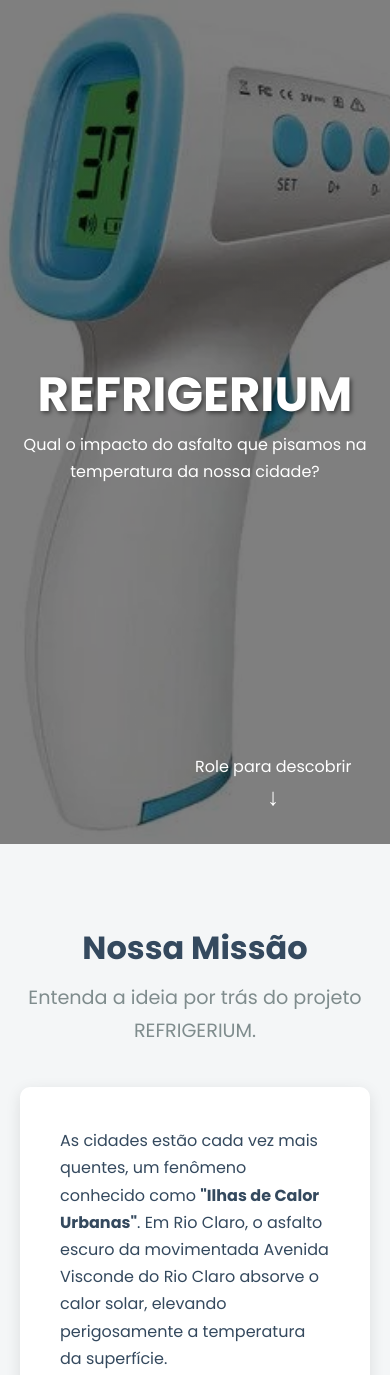
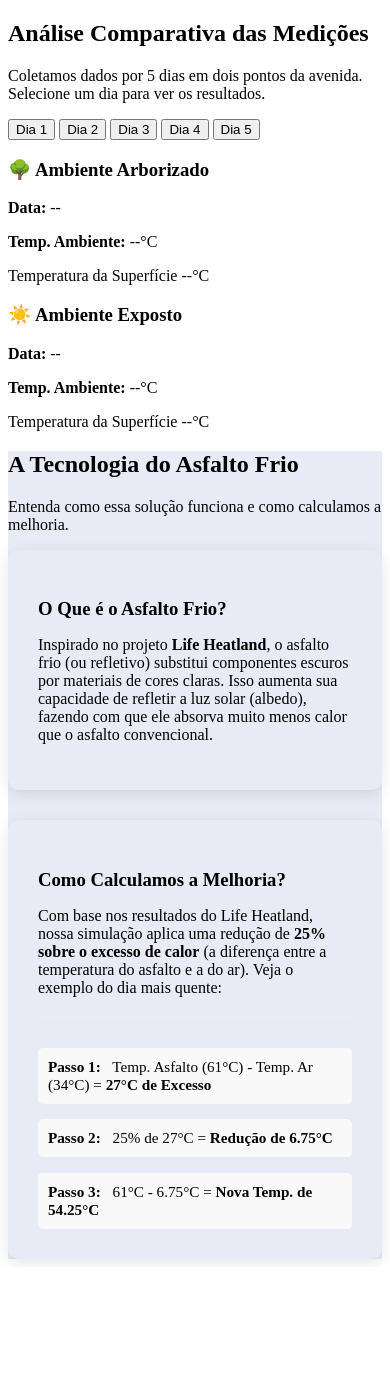
Before and after one commit to XxRaphaMRxX/Escopo_TCC, a plain HTML site: page index.html in a window 390 px wide. Shown: the top 1375 px of the page. After the commit the page ends 1267 px from the top, so only its background shows below. Drawn offline with nearby package versions, Linux system fonts and the light colour scheme.

Commit message:
Adição do calculo do asfalto frio

```diff
--- a/index.html
+++ b/index.html
@@ -13,30 +13,12 @@
 <body>
 
     <main>
-        <section id="abertura" class="full-screen">
-            <div class="content">
-                <h1>REFRIGERIUM</h1>
-                <p>Qual o impacto do asfalto que pisamos na temperatura da nossa cidade?</p>
-                <div class="scroll-indicator"><span>Role para descobrir</span><div class="arrow">↓</div></div>
-            </div>
-        </section>
-
-        <section id="contexto" class="hidden">
-            <div class="content">
-                <h2>Nossa Missão</h2>
-                <p class="subtitle">Entenda a ideia por trás do projeto REFRIGERIUM.</p>
-                <div class="context-card">
-                    <p>As cidades estão cada vez mais quentes, um fenômeno conhecido como <strong>"Ilhas de Calor Urbanas"</strong>. Em Rio Claro, o asfalto escuro da movimentada Avenida Visconde do Rio Claro absorve o calor solar, elevando perigosamente a temperatura da superfície.</p>
-                    <p>Inspirado por soluções como o projeto europeu <strong>"Life Heatland"</strong>, o REFRIGERIUM busca conscientizar a população sobre este problema. Através de medições reais e simulações, demonstramos de forma visual e interativa como uma tecnologia simples, o <strong>asfalto refletivo</strong>, poderia criar um ambiente urbano mais fresco e sustentável para todos.</p>
-                </div>
-            </div>
-        </section>
-
+        <section id="abertura" class="full-screen"></section>
+        <section id="contexto" class="hidden"></section>
         <section id="analise-dados" class="hidden">
             <div class="content">
                 <h2>Análise Comparativa das Medições</h2>
                 <p class="subtitle">Coletamos dados por 5 dias em dois pontos da avenida. Selecione um dia para ver os resultados.</p>
-
                 <div class="day-selector">
                     <button class="day-btn active" data-day="0">Dia 1</button>
                     <button class="day-btn" data-day="1">Dia 2</button>
@@ -44,11 +26,11 @@
                     <button class="day-btn" data-day="3">Dia 4</button>
                     <button class="day-btn" data-day="4">Dia 5</button>
                 </div>
-
                 <div class="data-display-grid">
                     <div class="data-card">
                         <h3><span class="tree-icon">🌳</span> Ambiente Arborizado</h3>
-                        <p><strong>Data:</strong> <span id="data-arborizado">[Data]</span></p>
+                        <p><strong>Data:</strong> <span id="data-arborizado">--</span></p>
+                        <p><strong>Temp. Ambiente:</strong> <span id="ambiente-arborizado">--°C</span></p>
                         <div class="temperature-display cool">
                             <span class="label">Temperatura da Superfície</span>
                             <span class="value" id="temp-arborizado">--°C</span>
@@ -56,7 +38,8 @@
                     </div>
                     <div class="data-card">
                         <h3><span class="sun-icon">☀️</span> Ambiente Exposto</h3>
-                        <p><strong>Data:</strong> <span id="data-exposto">[Data]</span></p>
+                        <p><strong>Data:</strong> <span id="data-exposto">--</span></p>
+                        <p><strong>Temp. Ambiente:</strong> <span id="ambiente-exposto">--°C</span></p>
                         <div class="temperature-display hot">
                             <span class="label">Temperatura da Superfície</span>
                             <span class="value" id="temp-exposto">--°C</span>
@@ -66,33 +49,33 @@
             </div>
         </section>
 
-        <section id="solucao" class="hidden">
-             <div class="content">
-                <h2>Visualizando os Dados e a Solução</h2>
-                <p class="subtitle">Gráficos para entender as tendências e o impacto do asfalto refletivo.</p>
+        <section id="solucao" class="hidden"></section>
 
-                <div class="solution-card">
-                    <h3>Tendência ao Longo dos 5 Dias</h3>
-                    <p>O gráfico de linha abaixo mostra a diferença constante de temperatura entre os dois ambientes durante o período de medição.</p>
-                    <canvas id="lineChart"></canvas>
+        <section id="asfalto-frio" class="hidden">
+            <div class="content">
+                <h2>A Tecnologia do Asfalto Frio</h2>
+                <p class="subtitle">Entenda como essa solução funciona e como calculamos a melhoria.</p>
+
+                <div class="explanation-container">
+                    <div class="explanation-card">
+                        <h3>O Que é o Asfalto Frio?</h3>
+                        <p>Inspirado no projeto <strong>Life Heatland</strong>, o asfalto frio (ou refletivo) substitui componentes escuros por materiais de cores claras. Isso aumenta sua capacidade de refletir a luz solar (albedo), fazendo com que ele absorva muito menos calor que o asfalto convencional.</p>
+                    </div>
+
+                    <div class="explanation-card">
+                        <h3>Como Calculamos a Melhoria?</h3>
+                        <p>Com base nos resultados do Life Heatland, nossa simulação aplica uma redução de <strong>25% sobre o excesso de calor</strong> (a diferença entre a temperatura do asfalto e a do ar). Veja o exemplo do dia mais quente:</p>
+                        <div class="calculation-steps">
+                           <p><span>Passo 1:</span> Temp. Asfalto (61°C) - Temp. Ar (34°C) = <strong>27°C de Excesso</strong></p>
+                           <p><span>Passo 2:</span> 25% de 27°C = <strong>Redução de 6.75°C</strong></p>
+                           <p><span>Passo 3:</span> 61°C - 6.75°C = <strong>Nova Temp. de 54.25°C</strong></p>
+                        </div>
+                    </div>
                 </div>
-
-                <div class="solution-card">
-                    <h3>Simulação de Impacto para o Dia Selecionado</h3>
-                    <p>Veja a comparação da temperatura medida com a simulação do asfalto refletivo para o dia que você escolheu.</p>
-                    <canvas id="barChart"></canvas>
-                </div>
-             </div>
+            </div>
         </section>
 
-        <footer id="conclusao">
-            <div class="content">
-                <h2>Um futuro mais fresco para Rio Claro é possível.</h2>
-                <p>Projeto Integrador para a UNIVESP</p>
-                <p><strong>Equipe:</strong> Ana Julya, Liara De Oliveira, Rafael Maia, Felipe Milan, Leonardo Marcasso</p>
-                <p><strong>Orientação:</strong> E.E. Professor João Batista Leme</p>
-            </div>
-        </footer>
+        <footer id="conclusao"></footer>
     </main>
 
     <script src="script.js"></script>
--- a/script.js
+++ b/script.js
@@ -1,68 +1,83 @@
 document.addEventListener('DOMContentLoaded', () => {
 
-    // --- DADOS SIMULADOS DA MEDIÇÃO (5 DIAS) ---
+    // --- DADOS SIMULADOS (com Temperatura Ambiente e novo cálculo de Simulação) ---
     const dadosMedidos = [
-        { data: '18/06/2025', condicao: 'Ensolarado Intenso', tempArborizado: 35, tempExposto: 59, tempSimulado: 52 },
-        { data: '19/06/2025', condicao: 'Parcialmente Nublado', tempArborizado: 31, tempExposto: 48, tempSimulado: 42 },
-        { data: '20/06/2025', condicao: 'Ensolarado', tempArborizado: 33, tempExposto: 55, tempSimulado: 48 },
-        { data: '21/06/2025', condicao: 'Levemente Nublado', tempArborizado: 30, tempExposto: 45, tempSimulado: 39 },
-        { data: '22/06/2025', condicao: 'Muito Ensolarado', tempArborizado: 36, tempExposto: 61, tempSimulado: 54 }
+        { data: '18/06/2025', tempAmbiente: 32, tempArborizado: 35, tempExposto: 59 },
+        { data: '19/06/2025', tempAmbiente: 29, tempArborizado: 31, tempExposto: 48 },
+        { data: '20/06/2025', tempAmbiente: 31, tempArborizado: 33, tempExposto: 55 },
+        { data: '21/06/2025', tempAmbiente: 28, tempArborizado: 30, tempExposto: 45 },
+        { data: '22/06/2025', tempAmbiente: 34, tempArborizado: 36, tempExposto: 61 }
     ];
+
+    // Adiciona a temperatura simulada calculada a cada dia
+    dadosMedidos.forEach(dado => {
+        const excessoCalor = dado.tempExposto - dado.tempAmbiente;
+        const reducao = excessoCalor * 0.25; // Redução de 25%
+        dado.tempSimulado = parseFloat((dado.tempExposto - reducao).toFixed(1));
+    });
 
     // --- ELEMENTOS DO HTML (DOM) ---
     const dayButtons = document.querySelectorAll('.day-btn');
     const dataArborizadoEl = document.getElementById('data-arborizado');
+    const tempAmbienteArborizadoEl = document.getElementById('ambiente-arborizado');
     const tempArborizadoEl = document.getElementById('temp-arborizado');
     const dataExpostoEl = document.getElementById('data-exposto');
+    const tempAmbienteExpostoEl = document.getElementById('ambiente-exposto');
     const tempExpostoEl = document.getElementById('temp-exposto');
 
+    // ... (O restante do código, incluindo a configuração dos gráficos e a lógica de atualização, permanece o mesmo) ...
     // --- CONFIGURAÇÃO DOS GRÁFICOS ---
     const lineChartCtx = document.getElementById('lineChart').getContext('2d');
     const barChartCtx = document.getElementById('barChart').getContext('2d');
-    let barChart; // Variável para guardar a instância do gráfico de barras para poder atualizá-lo
+    let barChart;
 
     // 1. CRIAR GRÁFICO DE LINHA (mostra todos os dias)
     new Chart(lineChartCtx, {
         type: 'line',
         data: {
-            labels: dadosMedidos.map(d => `Dia ${d.data.split('/')[0]}`), // ['Dia 18', 'Dia 19', ...]
+            labels: dadosMedidos.map(d => `Dia ${d.data.split('/')[0]}`),
             datasets: [{
-                label: 'Temperatura em Ponto Exposto',
+                label: 'Temp. Ponto Exposto (°C)',
                 data: dadosMedidos.map(d => d.tempExposto),
                 borderColor: '#e74c3c',
                 backgroundColor: '#e74c3c',
                 tension: 0.1
             }, {
-                label: 'Temperatura em Ponto Arborizado',
+                label: 'Temp. Ponto Arborizado (°C)',
                 data: dadosMedidos.map(d => d.tempArborizado),
                 borderColor: '#2ecc71',
                 backgroundColor: '#2ecc71',
                 tension: 0.1
+            }, {
+                label: 'Temp. Ambiente (°C)',
+                data: dadosMedidos.map(d => d.tempAmbiente),
+                borderColor: '#f39c12',
+                backgroundColor: '#f39c12',
+                tension: 0.1,
+                borderDash: [5, 5] // Linha tracejada
             }]
         }
     });
 
     // --- FUNÇÕES DE ATUALIZAÇÃO ---
-
-    // Função para ATUALIZAR os cartões e o gráfico de barras
     function updateDisplay(dayIndex) {
         const selectedData = dadosMedidos[dayIndex];
 
         // Atualiza os cartões de temperatura
         dataArborizadoEl.innerText = selectedData.data;
+        tempAmbienteArborizadoEl.innerText = `${selectedData.tempAmbiente}°C`;
         tempArborizadoEl.innerText = `${selectedData.tempArborizado}°C`;
         dataExpostoEl.innerText = selectedData.data;
+        tempAmbienteExpostoEl.innerText = `${selectedData.tempAmbiente}°C`;
         tempExpostoEl.innerText = `${selectedData.tempExposto}°C`;
 
         // Atualiza o gráfico de barras
         const barChartData = {
             labels: ['Arborizado', 'Exposto (Atual)', 'Exposto (Simulado)'],
             datasets: [{
-                label: 'Temperatura da Superfície',
+                label: 'Temperatura da Superfície (°C)',
                 data: [selectedData.tempArborizado, selectedData.tempExposto, selectedData.tempSimulado],
                 backgroundColor: ['#2ecc71', '#e74c3c', '#3498db'],
-                borderColor: ['#27ae60', '#c0392b', '#2980b9'],
-                borderWidth: 1
             }]
         };
 
@@ -70,29 +85,23 @@ document.addEventListener('DOMContentLoaded', () => {
             barChart.data = barChartData;
             barChart.update();
         } else {
-            barChart = new Chart(barChartCtx, { type: 'bar', data: barChartData, options: { indexAxis: 'y' } });
+            barChart = new Chart(barChartCtx, { type: 'bar', data: barChartData, options: { plugins: { legend: { display: false } } } });
         }
     }
 
     // --- EVENT LISTENERS (INTERATIVIDADE) ---
-
-    // Adiciona o clique para os botões de dia
     dayButtons.forEach(button => {
         button.addEventListener('click', () => {
-            // Remove a classe 'active' de todos os botões
             dayButtons.forEach(btn => btn.classList.remove('active'));
-            // Adiciona a classe 'active' ao botão clicado
             button.classList.add('active');
-
             const dayIndex = button.getAttribute('data-day');
             updateDisplay(dayIndex);
         });
     });
 
-    // Inicia a página exibindo os dados do primeiro dia
     updateDisplay(0);
 
-    // --- ANIMAÇÃO DE SCROLL (CÓDIGO ANTERIOR) ---
+    // --- ANIMAÇÃO DE SCROLL ---
     const hiddenElements = document.querySelectorAll('.hidden');
     const observer = new IntersectionObserver((entries) => {
         entries.forEach((entry) => {
--- a/style.css
+++ b/style.css
@@ -1,129 +1,61 @@
-/* Configurações Globais e Fontes */
-:root {
-    --dark-bg: #2c3e50;
-    --light-bg: #f4f6f7;
-    --primary-text: #34495e;
-    --light-text: #ffffff;
-    --cool-color: #3498db;
-    --hot-color: #e74c3c;
-    --tree-color: #2ecc71;
-    --card-bg: #ffffff;
+/* ... (Todo o CSS anterior permanece o mesmo até a seção do rodapé) ... */
+
+/* NOVA Seção de Explicação do Asfalto Frio */
+#asfalto-frio {
+    background-color: #e8eaf6; /* Um fundo levemente azulado */
 }
 
-* { margin: 0; padding: 0; box-sizing: border-box; }
-
-body {
-    font-family: 'Poppins', sans-serif;
-    color: var(--primary-text);
-    background-color: var(--light-bg);
-    scroll-behavior: smooth;
-}
-
-/* Estrutura das Seções */
-section {
-    width: 100%;
-    display: flex;
-    justify-content: center;
-    align-items: center;
-    padding: 80px 20px;
-    transition: opacity 1s ease-in-out, transform 1s ease-in-out;
-}
-#abertura { padding: 0; }
-.full-screen { min-height: 100vh; }
-
-/* Animação na Rolagem */
-.hidden { opacity: 0; transform: translateY(50px); }
-.show { opacity: 1; transform: translateY(0); }
-
-.content { max-width: 1000px; text-align: center; }
-
-/* Estilos de Texto */
-h1 { font-size: 4.5rem; color: var(--light-text); text-shadow: 2px 2px 4px rgba(0,0,0,0.5); }
-h2 { font-size: 2.8rem; margin-bottom: 10px; }
-.subtitle { font-size: 1.2rem; color: #7f8c8d; margin-bottom: 40px; }
-p { line-height: 1.7; }
-
-/* Seção de Abertura */
-#abertura {
-    background: linear-gradient(rgba(0, 0, 0, 0.5), rgba(0, 0, 0, 0.5)), url('term_nao_arborizado.png') no-repeat center center;
-    background-size: cover;
-    color: var(--light-text);
-}
-.scroll-indicator { position: absolute; bottom: 30px; left: 50%; transform: translateX(-50%); animation: bounce 2s infinite; }
-.scroll-indicator .arrow { font-size: 1.5rem; }
-@keyframes bounce { 0%, 20%, 50%, 80%, 100% { transform: translateY(0); } 40% { transform: translateY(-10px); } 60% { transform: translateY(-5px); } }
-
-/* Seção de Contexto */
-.context-card {
-    background-color: var(--card-bg);
-    padding: 40px;
-    border-radius: 10px;
-    box-shadow: 0 4px 15px rgba(0,0,0,0.1);
-    text-align: left;
-}
-.context-card p { margin-bottom: 15px; }
-.context-card p:last-child { margin-bottom: 0; }
-
-/* Seção de Análise de Dados */
-.day-selector {
-    margin-bottom: 40px;
-    display: flex;
-    justify-content: center;
-    gap: 10px;
-}
-.day-btn {
-    padding: 10px 20px;
-    font-family: 'Poppins', sans-serif;
-    font-size: 1rem;
-    border: 2px solid var(--cool-color);
-    background-color: transparent;
-    color: var(--cool-color);
-    border-radius: 50px;
-    cursor: pointer;
-    transition: all 0.3s ease;
-}
-.day-btn:hover { background-color: var(--cool-color); color: white; }
-.day-btn.active { background-color: var(--cool-color); color: white; font-weight: bold; }
-
-.data-display-grid {
+.explanation-container {
     display: grid;
     grid-template-columns: 1fr 1fr;
     gap: 30px;
+    text-align: left;
 }
-.data-card {
+
+.explanation-card {
     background-color: var(--card-bg);
     padding: 30px;
     border-radius: 10px;
     box-shadow: 0 4px 15px rgba(0,0,0,0.1);
 }
-.data-card h3 { display: flex; align-items: center; justify-content: center; gap: 10px; }
-.temperature-display { margin-top: 20px; padding: 20px; border-radius: 8px; text-align: center; }
-.temperature-display .label { display: block; font-size: 1rem; margin-bottom: 5px; color: var(--light-text); }
-.temperature-display .value { display: block; font-size: 3.5rem; font-weight: bold; color: var(--light-text); }
-.cool { background-color: var(--tree-color); }
-.hot { background-color: var(--hot-color); }
+
+.explanation-card h3 {
+    margin-bottom: 15px;
+    color: var(--cool-color);
+}
+
+.calculation-steps {
+    margin-top: 20px;
+    padding-top: 15px;
+    border-top: 1px solid #eee;
+}
+
+.calculation-steps p {
+    background-color: #f9f9f9;
+    padding: 10px;
+    border-radius: 5px;
+    margin-bottom: 10px;
+    font-size: 0.95rem;
+}
+
+.calculation-steps p:last-child {
+    margin-bottom: 0;
+}
+
+.calculation-steps span {
+    font-weight: bold;
+    color: var(--dark-bg);
+    margin-right: 8px;
+}
 
 
-/* Seção da Solução e Gráficos */
-.solution-card {
-    width: 100%;
-    background-color: var(--card-bg);
-    padding: 30px;
-    border-radius: 10px;
-    box-shadow: 0 4px 15px rgba(0,0,0,0.1);
-    margin-bottom: 40px;
+/* Rodapé */
+footer { /* ... */ }
+
+/* Responsividade */
+@media (max-width: 768px) {
+    /* ... (Regras de responsividade existentes) ... */
+    .explanation-container {
+        grid-template-columns: 1fr;
+    }
 }
-.solution-card:last-child { margin-bottom: 0; }
-
-/* Rodapé */
-footer { background-color: var(--dark-bg); color: var(--light-text); padding: 50px 20px; text-align: center; }
-footer h2 { font-size: 1.8rem; }
-footer p { color: #bdc3c7; }
-
-/* Responsividade para telas menores */
-@media (max-width: 768px) {
-    h1 { font-size: 3rem; }
-    h2 { font-size: 2rem; }
-    .data-display-grid { grid-template-columns: 1fr; }
-    .day-selector { flex-wrap: wrap; }
-}
```
